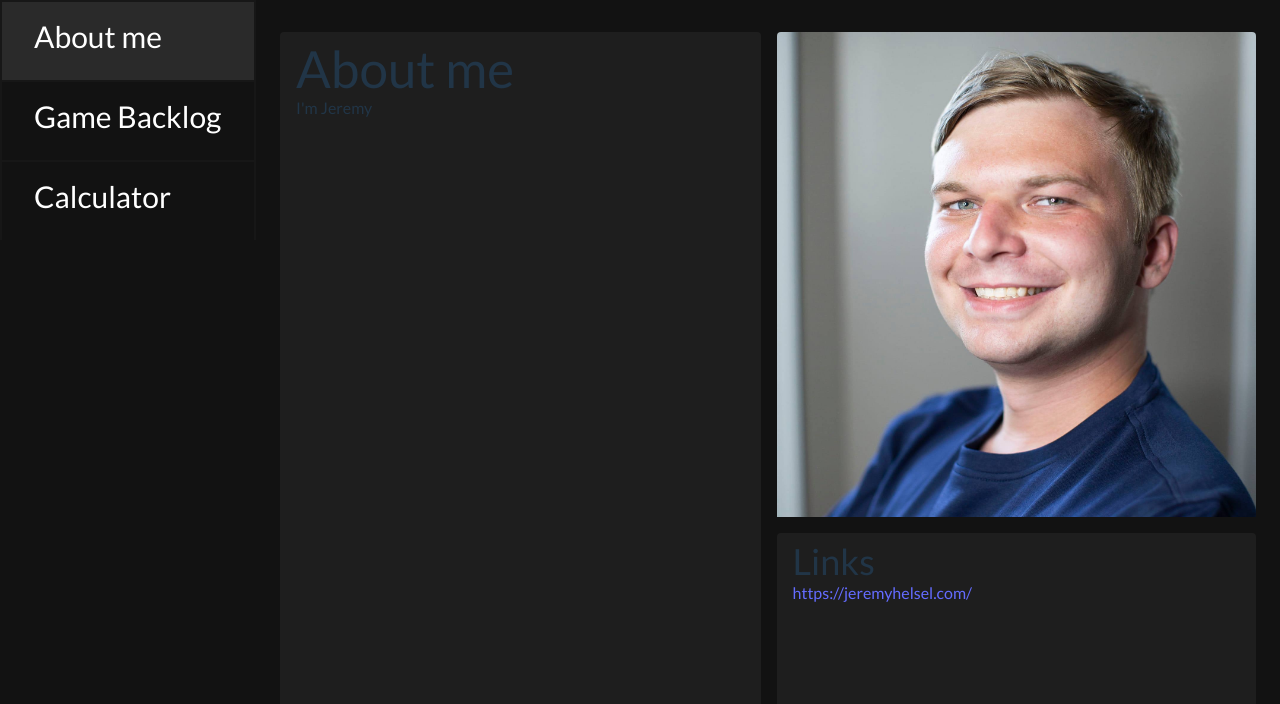
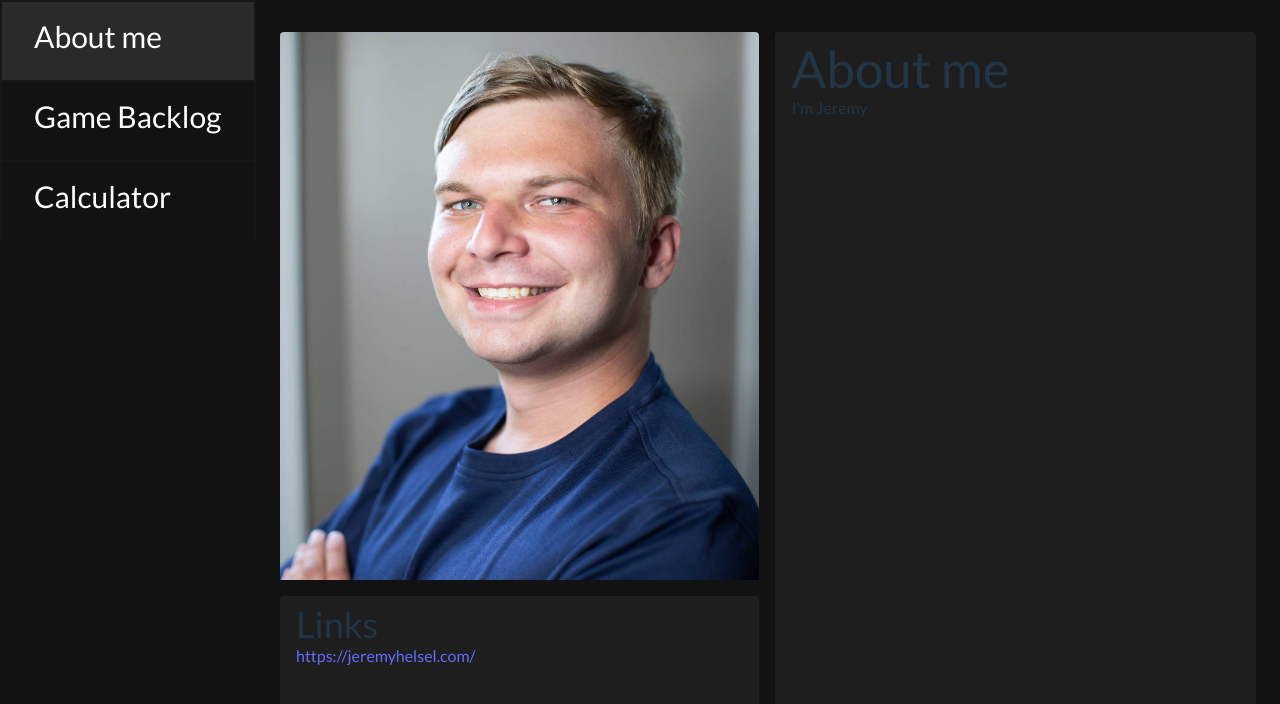
Before and after one commit to JIH7/react-portfolio-site, a React (Vite) app: page / in a window 1280 px wide. Shown: the top 704 px of the page. Built offline with nearby package versions, Linux system fonts and the light colour scheme.

Commit message:
Minor changes

```diff
--- a/public/main.css
+++ b/public/main.css
@@ -596,6 +596,10 @@ video {
   height: 100%;
 }
 
+.h-3\/4 {
+  height: 75%;
+}
+
 .w-16 {
   width: 4rem;
 }
@@ -894,6 +898,10 @@ button:focus-visible {
     height: 100vh;
   }
 
+  .md\:h-1\/4 {
+    height: 25%;
+  }
+
   .md\:w-1\/2 {
     width: 50%;
   }
--- a/src/components/LinksWidget.jsx
+++ b/src/components/LinksWidget.jsx
@@ -2,7 +2,7 @@ import LinkWidgetLI from "./LinkWidgetLI"
 
 const LinksWidget = ( {links} ) => {
   return (
-    <section className="w-full sm:pb-4 md:h-1/3 | px-4 pt-2 | sm:rounded-md md:rounded | bg-white bg-opacity-5">
+    <section className="w-full sm:pb-4 md:h-1/4 | px-4 pt-2 | sm:rounded-md md:rounded | bg-white bg-opacity-5">
         <h2 className='text-4xl'>Links</h2>
         <ul>
             {links.map((e, i) => <LinkWidgetLI text={e} key={i} />)}
--- a/src/components/Page.jsx
+++ b/src/components/Page.jsx
@@ -5,14 +5,17 @@ import LinksWidget from './LinksWidget'
 const Page = ({app}) => {
   return (
     <div className="w-full md:w-4/5 p-4 mb-4 | block md:flex">
+
+      <div className="flex flex-col | h-full w-full md:w-1/2 | mx-auto md:mx-2 my-4">
+        <img className="w-full h-3/4 | pb-4 | rounded | object-cover object-top" src={app.image} alt="" />
+        <LinksWidget className links={app.links}/>
+      </div>
+
       <main className="bg-white bg-opacity-5 | sm:pb-4 md:h-full w-full md:w-1/2 | mx-auto md:mx-2 my-4 | px-4 pt-2 | sm:rounded-md  md:rounded">
         <h1>{app.name}</h1>
         <p>{app.description}</p>
       </main>
-      <div className="flex flex-col | h-full w-full md:w-1/2 | mx-auto md:mx-2 my-4">
-        <img className="w-full h-2/3 | pb-4 | rounded | object-cover object-top" src={app.image} alt="" />
-        <LinksWidget links={app.links}/>
-      </div>
+
     </div>
   )
 }
```
